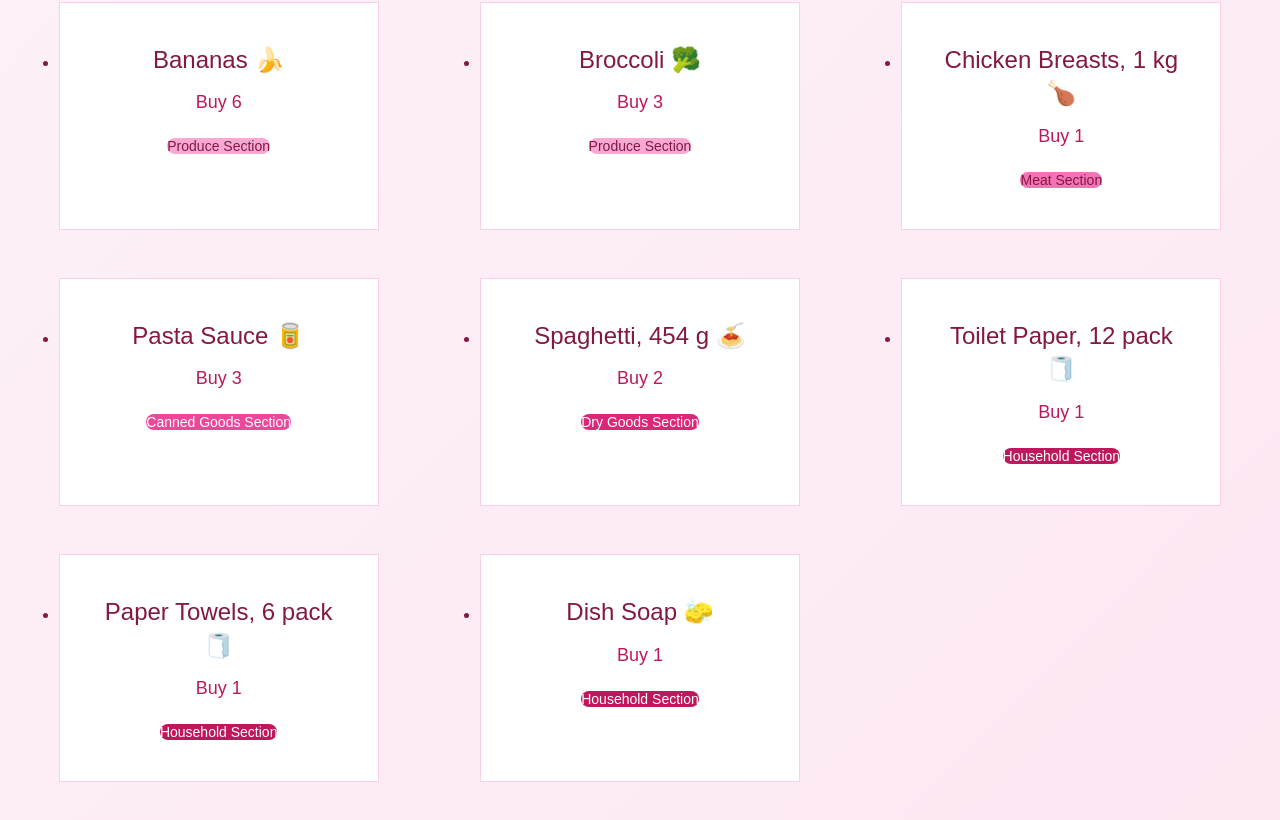
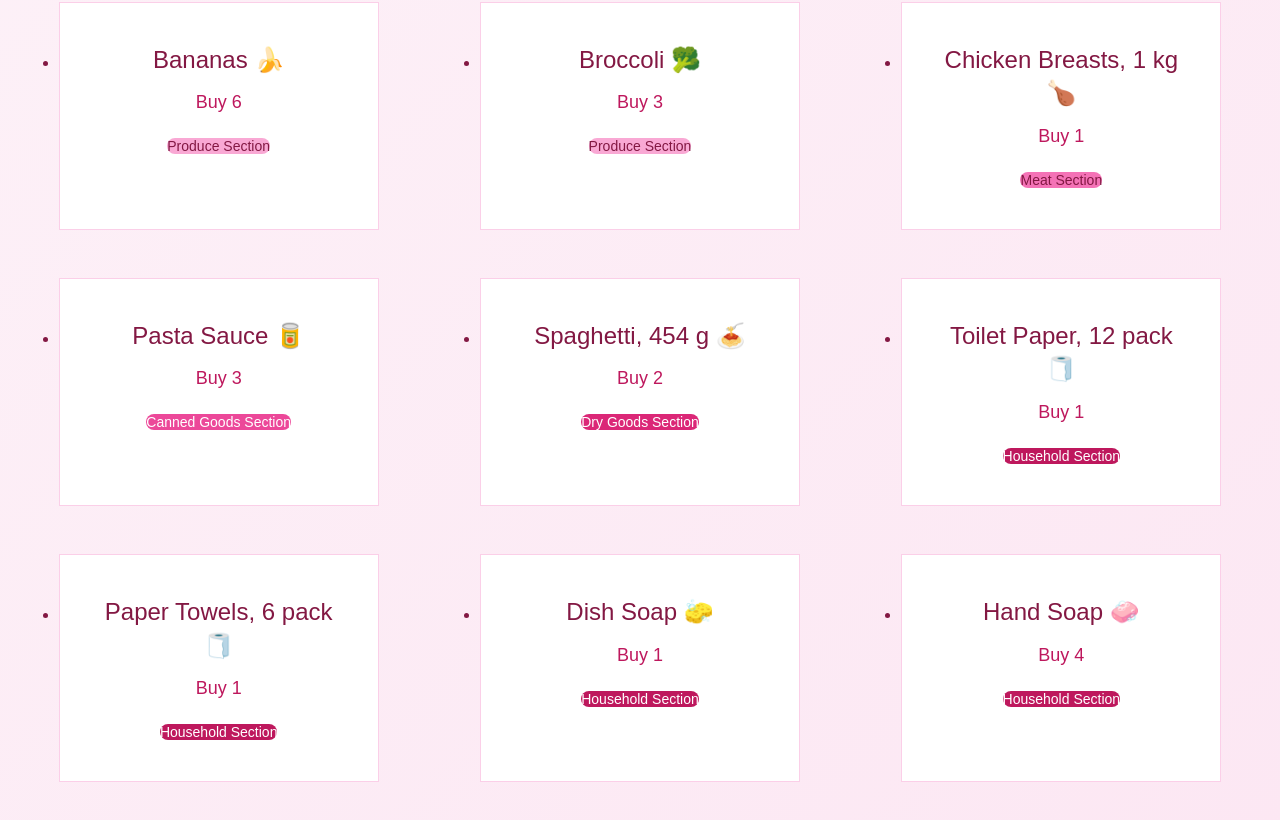
Before and after one commit to safanathani/cprg306-assignments, a Next.js app: page /week-3 in a window 1280 px wide. Shown: the part 460-1280 px from the top of the page. Built offline with nearby package versions, Linux system fonts and the light colour scheme.

Commit message:
minor change

```diff
--- a/app/week-3/item-list.js
+++ b/app/week-3/item-list.js
@@ -13,6 +13,7 @@ export default function ItemList() {
     { name: "Toilet Paper, 12 pack 🧻", quantity: 1, category: "Household Section" },
     { name: "Paper Towels, 6 pack 🧻", quantity: 1, category: "Household Section" },
     { name: "Dish Soap 🧽", quantity: 1, category: "Household Section" },
+    { name: "Hand Soap 🧼", quantity: 4, category: "Household Section" },
   ];
 
   return (
```
